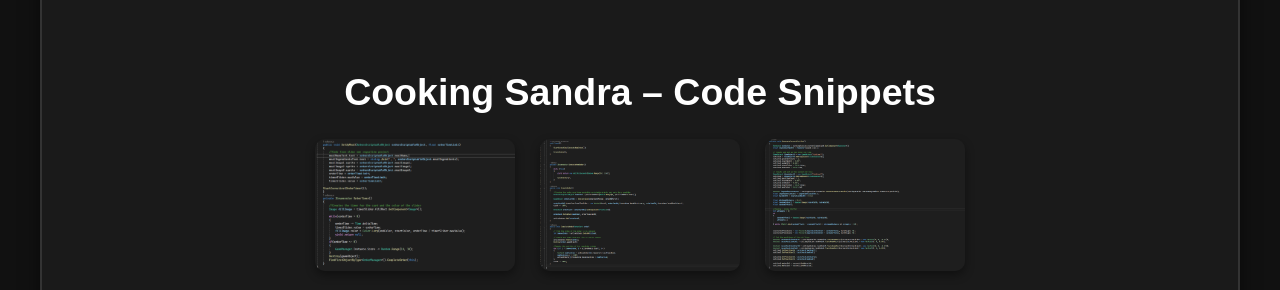
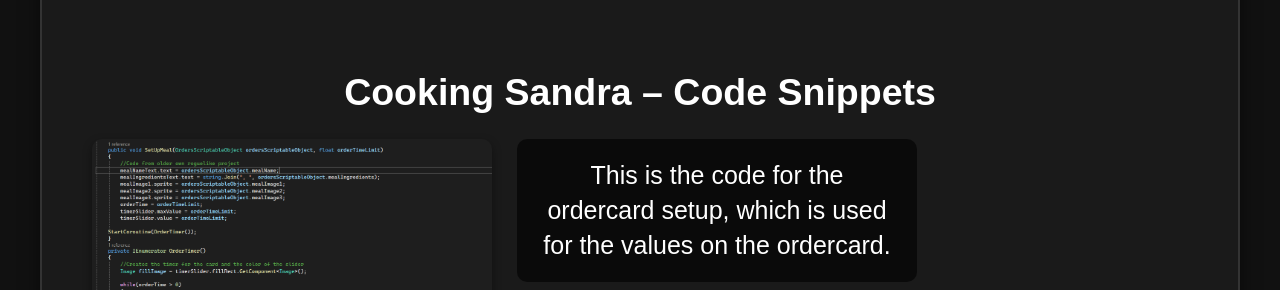
Before and after one commit to akash-lochan/akash-lochan.github.io, a plain HTML site: page index.html in a window 1280 px wide. Shown: the part 2051-2341 px from the top of the page. Drawn offline with nearby package versions, Linux system fonts and the light colour scheme; a web font is replaced by a local one.

Commit message:
Code screenshots with description next to them now

```diff
--- a/index.html
+++ b/index.html
@@ -74,7 +74,7 @@
                 Face off against menacing waiters, hostile drones, and the head chef across three levels. Can you survive the chaos and save your beloved diner?
 
                 Take on the enemies and show them who's boss! <br> <br>
-                <strong> Personal Work</strong> <br>
+                <h1> Personal Work</h1> <br>
                 Player, Movement, Dash, Shooting, Health<br>
                 Powerups, Explosive knife, Spreadshot<br>
                 GameLoop <br>
@@ -139,7 +139,6 @@
             <br>
             <p>My name is Akash, I am a GameDeveloper in Unity, mainly working with C#. I also have coding experience with HTML & CSS. What motivates me the most is the desire to keep learning and growing every day. I enjoy exploring new ideas and challenges, even if i sometimes need guidance to get up to speed so i can get in the right workflow. I want to be a programmer because I love the creative freedom it offers, the ability to build almost anything you can is what excited me the most.</p>
           </div>
-
           <div class="skills">
             <h2>Skills</h2>
             <div class="skillicons">
@@ -149,6 +148,10 @@
             <img src="images/css.png" alt="CSS Logo">
             <img src="images/javascript.png" alt="Javascript Logo">
           </div>
+
+          </div>
+                    <div>
+            <p> akashlochan2005@gmail.com </p>
           </div>
           </div>
           <div class="profilepic">
@@ -225,6 +228,7 @@ document.addEventListener('DOMContentLoaded', () => {
       { type: 'image', src: 'https://img.itch.zone/aW1hZ2UvMjYyNDE2Mi8xNTYzNDY0Mi5wbmc=/original/0zDk97.png' },
     ],
     [
+      //Project 5
       { type: 'youtube', src: 'https://www.youtube.com/embed/hZCPNBwWg1Y?autoplay=1&mute=1%22%3E ' },
       { type: 'image', src: 'https://img.itch.zone/aW1hZ2UvMzY4OTg3NS8yMTk4NjUwMC5qcGc=/original/D3UX3n.jpg' },
       { type: 'image', src: 'https://img.itch.zone/aW1hZ2UvMzY4OTg3NS8yMTk4NjQ5OC5qcGc=/original/Prs5Mq.jpg' },
@@ -291,6 +295,12 @@ document.addEventListener('DOMContentLoaded', () => {
     'https://github.com/GLU-Gaming/shmup-2024-team-13-keettie-gang/tree/main/Assets/Scripts',
     'https://github.com/Fristey/Depresso/tree/main/Assets/Devs/Akash/Scripts'];
 
+    const itchLinks = [
+      'https://github.com/Fristey/CookingSandra/tree/main/Assets/Scripts',
+      'https://github.com/Fristey/CookingSandra/tree/main/Assets/Scripts',
+      'https://github.com/Fristey/CookingSandra/tree/main/Assets/Scripts',
+      'https://github.com/Fristey/CookingSandra/tree/main/Assets/Scripts',
+    ];
 
   const screenshotHeaders = [
   "Cooking Sandra – Code Snippets",
@@ -306,11 +316,20 @@ document.addEventListener('DOMContentLoaded', () => {
 function updateScreenshots() {
   screenshotsContainer.innerHTML = ''; // clear old screenshots
 
-  projectScreenshots[activeIndex].forEach(src => {
+  projectScreenshots[activeIndex].forEach((src, screenshotIndex) => {
+    const screenshotWrapper = document.createElement('div');
+    screenshotWrapper.classList.add('screenshot-wrapper');
+
     const img = document.createElement('img');
     img.src = src;
     img.alt = 'Project screenshot';
-    screenshotsContainer.appendChild(img);
+
+    const desc = document.createElement('p');
+    desc.textContent = screenshotDescription[activeIndex][screenshotIndex] || "No description available.";
+
+    screenshotWrapper.appendChild(img);
+    screenshotWrapper.appendChild(desc);
+    screenshotsContainer.appendChild(screenshotWrapper);
   });
 }
 
@@ -338,7 +357,7 @@ function updateScreenshots() {
     const iframe = document.createElement('iframe');
     iframe.src = media.src;
     iframe.width = "800";
-    iframe.height = "450";  // 16:9 aspect ratio
+    iframe.height = "450";
     iframe.frameBorder = "0";
     iframe.allow = "accelerometer; autoplay; clipboard-write; encrypted-media; gyroscope; picture-in-picture";
     iframe.allowFullscreen = true;
@@ -406,7 +425,7 @@ function updateScreenshots() {
     currentMediaIndex = 0;
     updateMainMedia();
 
-    showScreenshotsForProject(activeIndex);
+    updateScreenshots();
   }
 
   nextBtn.addEventListener('click', () => {
@@ -435,7 +454,6 @@ document.querySelector(".project-screenshots").addEventListener('click', (e) =>
     const description = screenshotDescription?.[projectIndex]?.[screenshotIndex] || "No description available.";
 
     modalImage.src = e.target.src;
-    modalDescription.textContent = description;
     imageModal.style.display = 'flex';
   }
 });
@@ -454,17 +472,29 @@ imageModal.addEventListener('click', (e) => {
 });
 
 
-  function showScreenshotsForProject(index) {
-  const container = document.querySelector(".project-screenshots");
-  container.innerHTML = "";
+ function updateScreenshots() {
+  const container = document.querySelector('.project-screenshots');
+  container.innerHTML = ''; // clear old screenshots
 
-  projectScreenshots[index].forEach((src, screenshotIndex) => {
-    const img = document.createElement("img");
+  projectScreenshots[activeIndex].forEach((src, screenshotIndex) => {
+    const wrap = document.createElement('div');
+    wrap.className = 'screenshot-wrapper';
+
+    const img = document.createElement('img');
     img.src = src;
-    img.dataset.projectIndex = index;
-    img.dataset.screenshotIndex = screenshotIndex;
-    img.style.cursor = "pointer";
-    container.appendChild(img);
+    img.alt = 'Project screenshot';
+
+    img.dataset.projectIndex = String(activeIndex);
+    img.dataset.screenshotIndex = String(screenshotIndex);
+    img.style.cursor = 'zoom-in';
+
+    const desc = document.createElement('p');
+    desc.className = 'screenshot-desc';
+    desc.textContent = (screenshotDescription?.[activeIndex]?.[screenshotIndex]) || 'No description available.';
+
+    wrap.appendChild(img);
+    wrap.appendChild(desc);
+    container.appendChild(wrap);
   });
 }
 
--- a/style.css
+++ b/style.css
@@ -519,13 +519,6 @@ section {
     transform: scale(0.8);
     cursor: pointer;
 }
-
-.project-card:hover {
-    transform: scale(1.05);
-    opacity: 1;
-    box-shadow: 0 5px 20px rgba(162, 89, 255, 0.5);
-}
-
 .project-card img{
     width: 110%;
     height: 100%;
@@ -628,7 +621,8 @@ section {
 
 .project-screenshots {
     display: flex;
-    gap: 1rem;
+    flex-direction: column;
+    gap: 2rem;
     margin-top: 0rem;
     flex-wrap: wrap;
     justify-content: center;
@@ -636,7 +630,7 @@ section {
 }
 
 .project-screenshots img {
-    width: 200px;
+    width: 400px;
     height: auto;
     border-radius: 10px;
     box-shadow: 0 4px 10px rgba(0, 0, 0, 0.4);
@@ -683,8 +677,8 @@ section {
 }
 
 .image-modal img {
-    max-width: 90%;
-    max-height: 90%;
+    max-width: 80%;
+    max-height: 80%;
     border-radius: 10px;
     box-shadow: 0 5px 15px rgba(0, 0, 0, 0.5);
 }
@@ -706,3 +700,28 @@ section {
     padding: 0.75rem 1rem;
     border-radius: 10px;
 }
+
+.screenshot-wrapper {
+  display: flex;
+  flex-direction: row; /* image left, text right */
+  align-items: flex-start;
+  gap: 1rem;
+  margin-bottom: 2rem;
+}
+
+.screenshot-wrapper img {
+  width: 400px;
+  height: auto;
+  border-radius: 10px;
+  box-shadow: 0 4px 10px rgba(0, 0, 0, 0.4);
+}
+
+.screenshot-wrapper p {
+  max-width: 400px;
+  color: #fff;
+  font-size: 1rem;
+  line-height: 1.4;
+  background: rgba(0,0,0,0.6);
+  padding: 0.75rem 1rem;
+  border-radius: 10px;
+}
```
